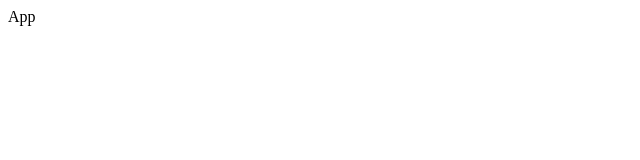
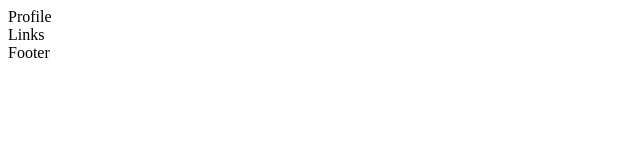
Before and after one commit to Hephezy/hng9_task1, a React (Create React App) app: page / in a window 1280 px wide. Shown: the top 160 px of the page, without its empty margins (0-640 px from the left). Built offline with nearby package versions, Linux system fonts and the light colour scheme.

Commit message:
Imported the various components into the App

```diff
--- a/src/App.js
+++ b/src/App.js
@@ -1,8 +1,13 @@
 import React from 'react';
+import { Links, Profile, Footer } from './components';
 
 const App = () => {
   return (
-    <div>App</div>
+    <div>
+        <Profile />
+        <Links />
+        <Footer />
+    </div>
   )
 }
 
--- a/src/components/Footer/Footer.jsx
+++ b/src/components/Footer/Footer.jsx
@@ -0,0 +1,9 @@
+import React from 'react'
+
+const Footer = () => {
+  return (
+    <div>Footer</div>
+  )
+}
+
+export default Footer
--- a/src/components/Links/Links.jsx
+++ b/src/components/Links/Links.jsx
@@ -0,0 +1,9 @@
+import React from 'react'
+
+const Links = () => {
+  return (
+    <div>Links</div>
+  )
+}
+
+export default Links
--- a/src/components/Profile/Profile.jsx
+++ b/src/components/Profile/Profile.jsx
@@ -0,0 +1,9 @@
+import React from 'react'
+
+const Profile = () => {
+  return (
+    <div>Profile</div>
+  )
+}
+
+export default Profile
--- /dev/null
+++ b/src/components/index.js
@@ -0,0 +1,3 @@
+export { default as Footer } from './Footer/Footer';
+export { default as Profile } from './Profile/Profile';
+export { default as Links } from './Links/Links';
```
